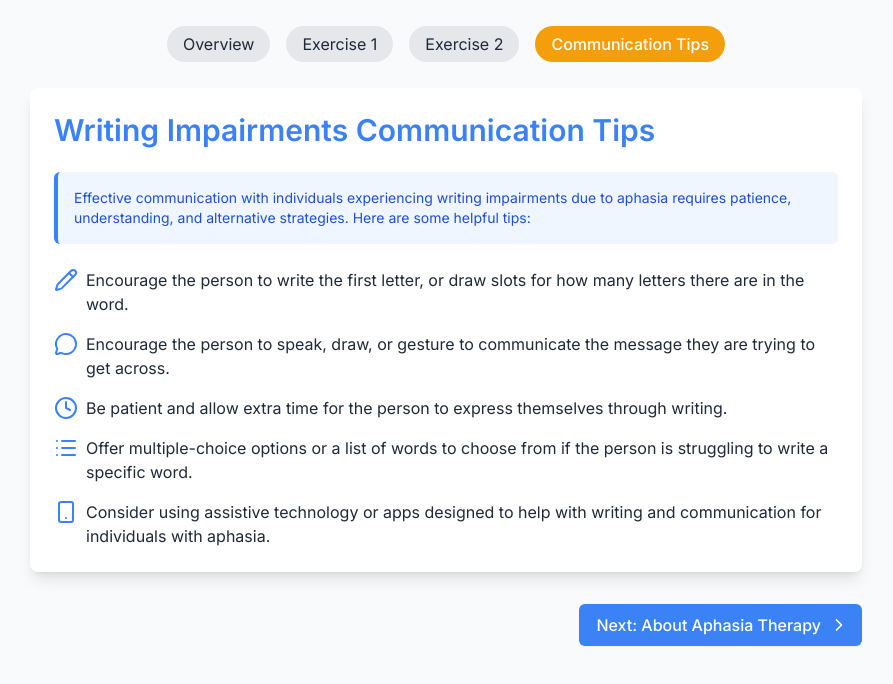
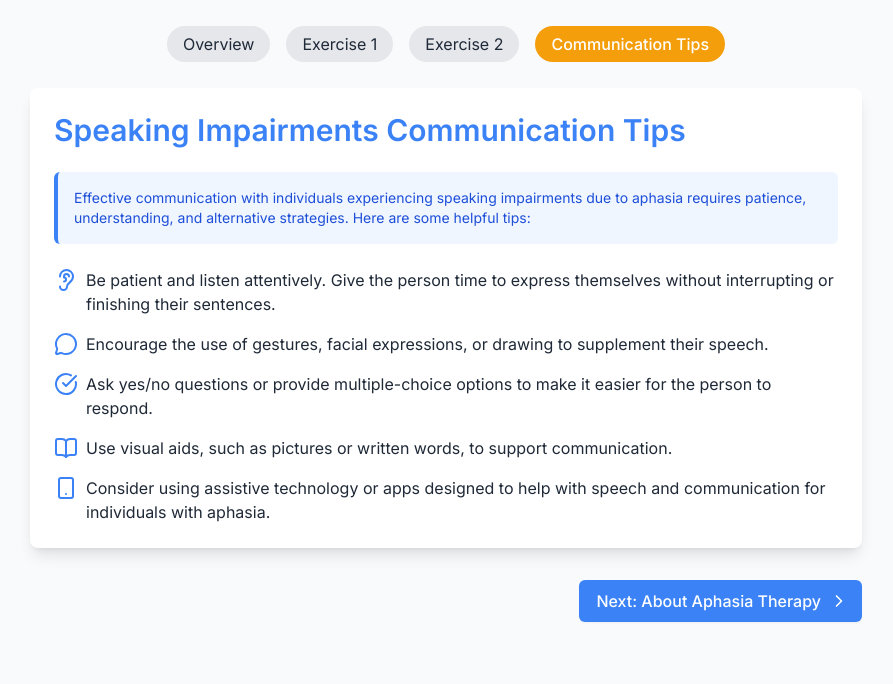
Before and after one commit to Aristocratjnr/Alphasia-Research-Site, a plain HTML site: page aphasia-simulations/speaking-impairments-communication-tips.html in a window 1280 px wide. Shown: the whole page, without its empty margins (194-1087 px from the left). Drawn offline with nearby package versions, Linux system fonts and the light colour scheme.

Commit message:
Updated title, navigation, and content of 'speaking-impairments-communication.

```diff
--- a/aphasia-simulations/speaking-impairments-communication-tips.html
+++ b/aphasia-simulations/speaking-impairments-communication-tips.html
@@ -3,7 +3,7 @@
 <head>
     <meta charset="UTF-8">
     <meta name="viewport" content="width=device-width, initial-scale=1.0">
-    <title>Aphasia Corner: Writing Impairments Communication Tips</title>
+    <title>Aphasia Corner: Speaking Impairments Communication Tips</title>
     <script src="https://cdn.tailwindcss.com"></script>
     <script src="https://unpkg.com/lucide@latest"></script>
     <link href="https://fonts.googleapis.com/css2?family=Inter:wght@300;400;500;600;700&display=swap" rel="stylesheet">
@@ -29,43 +29,43 @@
         <header class="mb-8">
             <nav>
                 <ul class="flex justify-center space-x-4">
-                    <li><a href="writing-impairments.html" class="px-4 py-2 rounded-full bg-gray-200 hover:bg-gray-300 transition duration-150 ease-in-out">Overview</a></li>
-                    <li><a href="writing-impairments-simulation-1.html" class="px-4 py-2 rounded-full bg-gray-200 hover:bg-gray-300 transition duration-150 ease-in-out">Exercise 1</a></li>
-                    <li><a href="writing-impairments-simulation-2.html" class="px-4 py-2 rounded-full bg-gray-200 hover:bg-gray-300 transition duration-150 ease-in-out">Exercise 2</a></li>
-                    <li><a href="writing-impairments-communication-tips.html" class="px-4 py-2 rounded-full bg-secondary text-white font-medium">Communication Tips</a></li>
+                    <li><a href="speaking-impairments.html" class="px-4 py-2 rounded-full bg-gray-200 hover:bg-gray-300 transition duration-150 ease-in-out">Overview</a></li>
+                    <li><a href="speaking-impairments-simulation-1.html" class="px-4 py-2 rounded-full bg-gray-200 hover:bg-gray-300 transition duration-150 ease-in-out">Exercise 1</a></li>
+                    <li><a href="speaking-impairments-simulation-2.html" class="px-4 py-2 rounded-full bg-gray-200 hover:bg-gray-300 transition duration-150 ease-in-out">Exercise 2</a></li>
+                    <li><a href="speaking-impairments-communication-tips.html" class="px-4 py-2 rounded-full bg-secondary text-white font-medium">Communication Tips</a></li>
                 </ul>
             </nav>
         </header>
 
         <main class="bg-white shadow-lg rounded-lg overflow-hidden">
             <div class="p-6">
-                <h2 class="text-3xl font-semibold mb-6 text-primary">Writing Impairments Communication Tips</h2>
+                <h2 class="text-3xl font-semibold mb-6 text-primary">Speaking Impairments Communication Tips</h2>
                 <div class="space-y-6">
                     <div class="bg-blue-50 border-l-4 border-blue-500 p-4 rounded-md">
                         <p class="text-sm text-blue-700">
-                            Effective communication with individuals experiencing writing impairments due to aphasia requires patience, understanding, and alternative strategies. Here are some helpful tips:
+                            Effective communication with individuals experiencing speaking impairments due to aphasia requires patience, understanding, and alternative strategies. Here are some helpful tips:
                         </p>
                     </div>
                     <ul class="space-y-4">
                         <li class="flex items-start">
-                            <i data-lucide="pencil" class="w-6 h-6 mr-2 text-primary flex-shrink-0"></i>
-                            <span>Encourage the person to write the first letter, or draw slots for how many letters there are in the word.</span>
+                            <i data-lucide="ear" class="w-6 h-6 mr-2 text-primary flex-shrink-0"></i>
+                            <span>Be patient and listen attentively. Give the person time to express themselves without interrupting or finishing their sentences.</span>
                         </li>
                         <li class="flex items-start">
                             <i data-lucide="message-circle" class="w-6 h-6 mr-2 text-primary flex-shrink-0"></i>
-                            <span>Encourage the person to speak, draw, or gesture to communicate the message they are trying to get across.</span>
+                            <span>Encourage the use of gestures, facial expressions, or drawing to supplement their speech.</span>
                         </li>
                         <li class="flex items-start">
-                            <i data-lucide="clock" class="w-6 h-6 mr-2 text-primary flex-shrink-0"></i>
-                            <span>Be patient and allow extra time for the person to express themselves through writing.</span>
+                            <i data-lucide="check-circle" class="w-6 h-6 mr-2 text-primary flex-shrink-0"></i>
+                            <span>Ask yes/no questions or provide multiple-choice options to make it easier for the person to respond.</span>
                         </li>
                         <li class="flex items-start">
-                            <i data-lucide="list" class="w-6 h-6 mr-2 text-primary flex-shrink-0"></i>
-                            <span>Offer multiple-choice options or a list of words to choose from if the person is struggling to write a specific word.</span>
+                            <i data-lucide="book-open" class="w-6 h-6 mr-2 text-primary flex-shrink-0"></i>
+                            <span>Use visual aids, such as pictures or written words, to support communication.</span>
                         </li>
                         <li class="flex items-start">
                             <i data-lucide="smartphone" class="w-6 h-6 mr-2 text-primary flex-shrink-0"></i>
-                            <span>Consider using assistive technology or apps designed to help with writing and communication for individuals with aphasia.</span>
+                            <span>Consider using assistive technology or apps designed to help with speech and communication for individuals with aphasia.</span>
                         </li>
                     </ul>
                 </div>
@@ -75,7 +75,7 @@
         <div class="mt-8 flex justify-end">
             <a href="informationPage.html" class="inline-flex items-center px-4 py-2 border border-transparent text-base font-medium rounded-md shadow-sm text-white bg-primary hover:bg-blue-700 focus:outline-none focus:ring-2 focus:ring-offset-2 focus:ring-primary">
                 Next: About Aphasia Therapy
-                <i data-lucide="chevron-right" class="ml-2 -mr-1 h-5 w-5"></i>
+                <i data-lucide="chevron-right" class="ml-2 -mr-1 h-5 w-5" aria-hidden="true"></i>
             </a>
         </div>
     </div>
```
